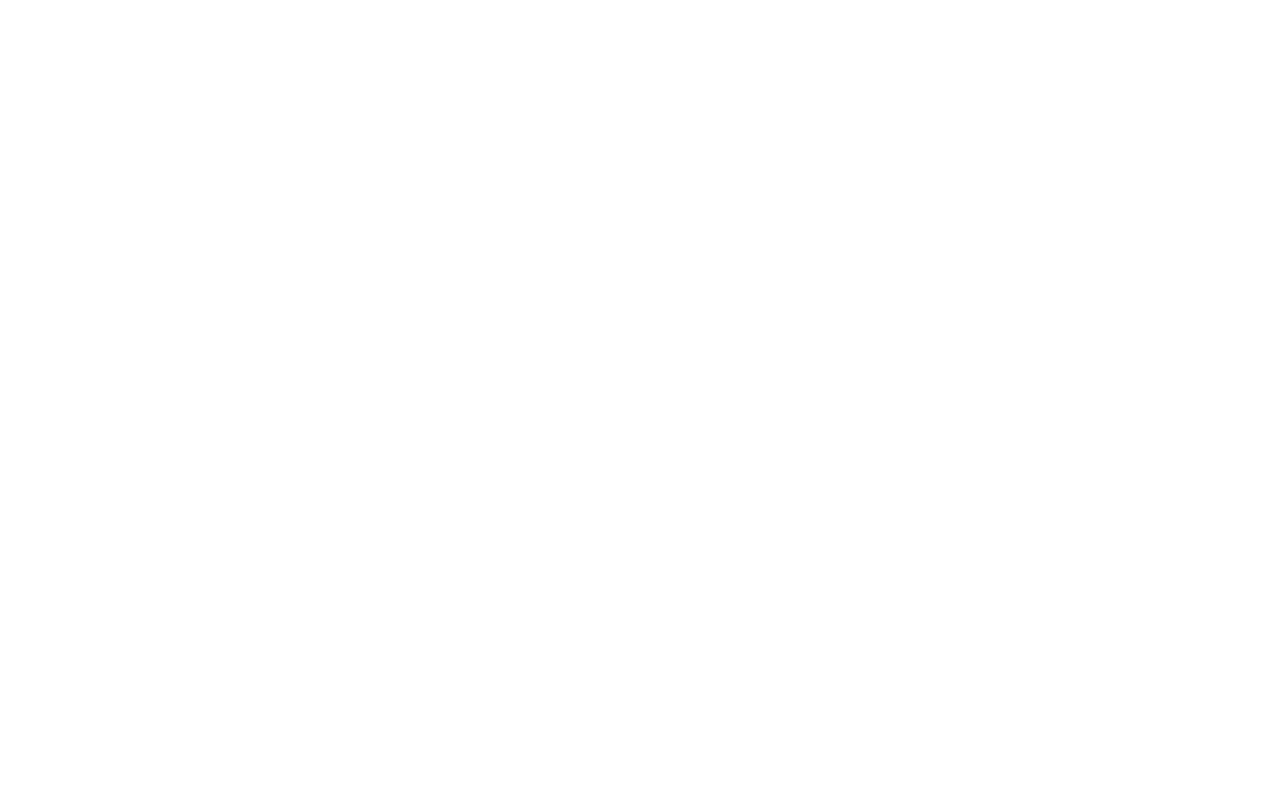
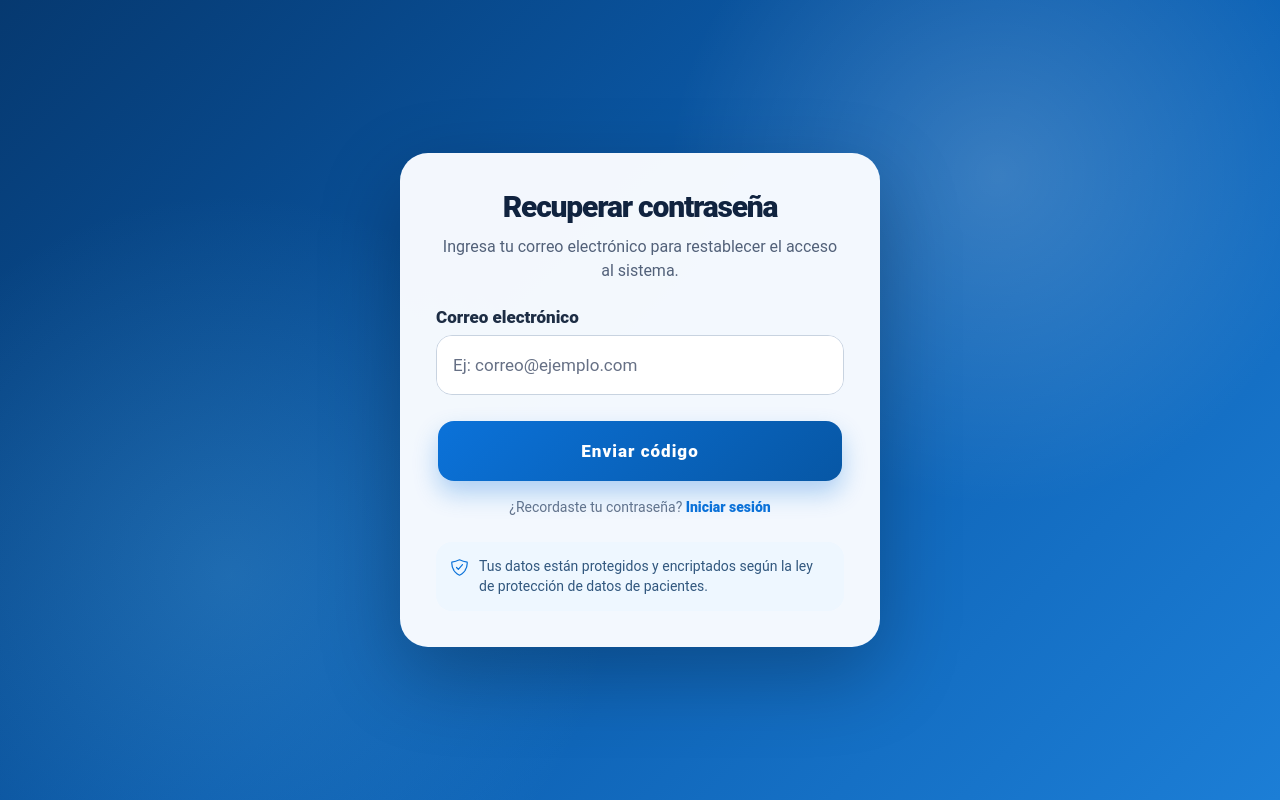
Before and after one commit to Intiti/Proyecto-Ingenieria-Web-y-Movil-, a React (Vite) app: page /forgot-password in a window 1280 px wide. Built offline with nearby package versions, Linux system fonts and the light colour scheme.

Commit message:
Olvide la contraseña jasdjasd

```diff
--- a/src/App.tsx
+++ b/src/App.tsx
@@ -5,6 +5,7 @@
 import Login from "./pages/Login";
 import Register from "./pages/Register";
 import Home from "./pages/Home";
+import ForgotPassword from "./pages/ForgotPassword";
 
 import "@ionic/react/css/core.css";
 import "@ionic/react/css/normalize.css";
@@ -27,6 +28,10 @@
             <Register />
           </Route>
 
+          <Route exact path="/forgot-password">
+            <ForgotPassword />
+          </Route>
+
           <Route exact path="/home">
             <Home />
           </Route>
--- /dev/null
+++ b/src/pages/ForgotPassword.tsx
@@ -0,0 +1,169 @@
+import {
+  IonContent,
+  IonPage,
+  IonButton,
+  IonInput,
+  IonCard,
+  IonCardContent,
+  IonIcon,
+} from "@ionic/react";
+import { shieldCheckmarkOutline } from "ionicons/icons";
+import { useState } from "react";
+import "./Login.css";
+
+const ForgotPassword: React.FC = () => {
+  const [step, setStep] = useState(1);
+
+  const handleSendCodeClick = () => {
+    setStep(2);
+  };
+
+  const handleVerifyCodeClick = () => {
+    setStep(3);
+  };
+
+  const handleAcceptClick = () => {
+    setStep(4);
+  };
+
+  return (
+    <IonPage>
+      <IonContent fullscreen className="login-page">
+        <main className="login-shell" style={{ display: "flex", justifyContent: "center", alignItems: "center", minHeight: "100vh" }}>
+          <IonCard className="login-card" style={{ width: "100%", maxWidth: "480px" }}>
+            <IonCardContent>
+              <div className="card-title" style={{ textAlign: "center", marginBottom: "24px" }}>
+                <h2>Recuperar contraseña</h2>
+                {step === 1 && (
+                  <p>Ingresa tu correo electrónico para restablecer el acceso al sistema.</p>
+                )}
+                {step === 2 && (
+                  <p>Ingresa el código de verificación enviado a tu correo.</p>
+                )}
+                {step === 3 && (
+                  <p>Ingresa tu nueva contraseña y confírmala.</p>
+                )}
+                {step === 4 && (
+                  <p>Contraseña actualizada con éxito.</p>
+                )}
+              </div>
+
+              {step === 1 && (
+                <>
+                  <div className="form-inputs" style={{ marginBottom: "24px" }}>
+                    <div className="field-group">
+                      <label className="field-label" htmlFor="email">
+                        Correo electrónico
+                      </label>
+                      <IonInput
+                        id="email"
+                        className="clean-input"
+                        type="email"
+                        placeholder="Ej: correo@ejemplo.com"
+                      />
+                    </div>
+                  </div>
+
+                  <IonButton expand="block" className="btn-primary-login" onClick={handleSendCodeClick}>
+                    Enviar código
+                  </IonButton>
+
+                  <p className="register-link" style={{ textAlign: "center", marginTop: "16px" }}>
+                    ¿Recordaste tu contraseña? <a href="/login">Iniciar sesión</a>
+                  </p>
+                </>
+              )}
+
+              {step === 2 && (
+                <>
+                  <div style={{ backgroundColor: "#eef7ff", color: "#31577e", padding: "14px", borderRadius: "16px", marginBottom: "24px", textAlign: "center", fontWeight: 500, border: "1px solid #c8d3e0" }}>
+                    Hemos enviado un código a tu correo electrónico.
+                  </div>
+
+                  <div className="form-inputs" style={{ marginBottom: "24px" }}>
+                    <div className="field-group">
+                      <label className="field-label" htmlFor="code">
+                        Código de verificación
+                      </label>
+                      <IonInput
+                        id="code"
+                        className="clean-input"
+                        placeholder="Ej: 123456"
+                      />
+                    </div>
+                  </div>
+
+                  <IonButton expand="block" className="btn-primary-login" onClick={handleVerifyCodeClick}>
+                    Continuar
+                  </IonButton>
+
+                  <p className="register-link" style={{ textAlign: "center", marginTop: "16px" }}>
+                    <a onClick={() => setStep(1)} style={{ cursor: "pointer", color: "#0b72d9", fontWeight: 700 }}>Volver</a>
+                  </p>
+                </>
+              )}
+
+              {step === 3 && (
+                <>
+                  <div className="form-inputs" style={{ marginBottom: "24px" }}>
+                    <div className="field-group" style={{ marginBottom: "16px" }}>
+                      <label className="field-label" htmlFor="password">
+                        Nueva contraseña
+                      </label>
+                      <IonInput
+                        id="password"
+                        className="clean-input"
+                        type="password"
+                        placeholder="••••••••"
+                      />
+                    </div>
+
+                    <div className="field-group">
+                      <label className="field-label" htmlFor="confirmPassword">
+                        Confirmar nueva contraseña
+                      </label>
+                      <IonInput
+                        id="confirmPassword"
+                        className="clean-input"
+                        type="password"
+                        placeholder="••••••••"
+                      />
+                    </div>
+                  </div>
+
+                  <IonButton expand="block" className="btn-primary-login" onClick={handleAcceptClick}>
+                    Aceptar
+                  </IonButton>
+
+                  <p className="register-link" style={{ textAlign: "center", marginTop: "16px" }}>
+                    <a onClick={() => setStep(2)} style={{ cursor: "pointer", color: "#0b72d9", fontWeight: 700 }}>Volver</a>
+                  </p>
+                </>
+              )}
+
+              {step === 4 && (
+                <div style={{ padding: "12px 0", textAlign: "center" }}>
+                  <p style={{ color: "#172033", fontSize: "16px", marginBottom: "24px" }}>
+                    Tu contraseña ha sido restablecida correctamente.
+                  </p>
+                  <IonButton expand="block" className="btn-primary-login" routerLink="/login">
+                    Iniciar sesión
+                  </IonButton>
+                </div>
+              )}
+
+              <div className="security-note" style={{ marginTop: "24px" }}>
+                <IonIcon icon={shieldCheckmarkOutline} />
+                <span>
+                  Tus datos están protegidos y encriptados según la ley de protección de datos de pacientes.
+                </span>
+              </div>
+            </IonCardContent>
+          </IonCard>
+        </main>
+      </IonContent>
+    </IonPage>
+  );
+};
+
+export default ForgotPassword;
```
